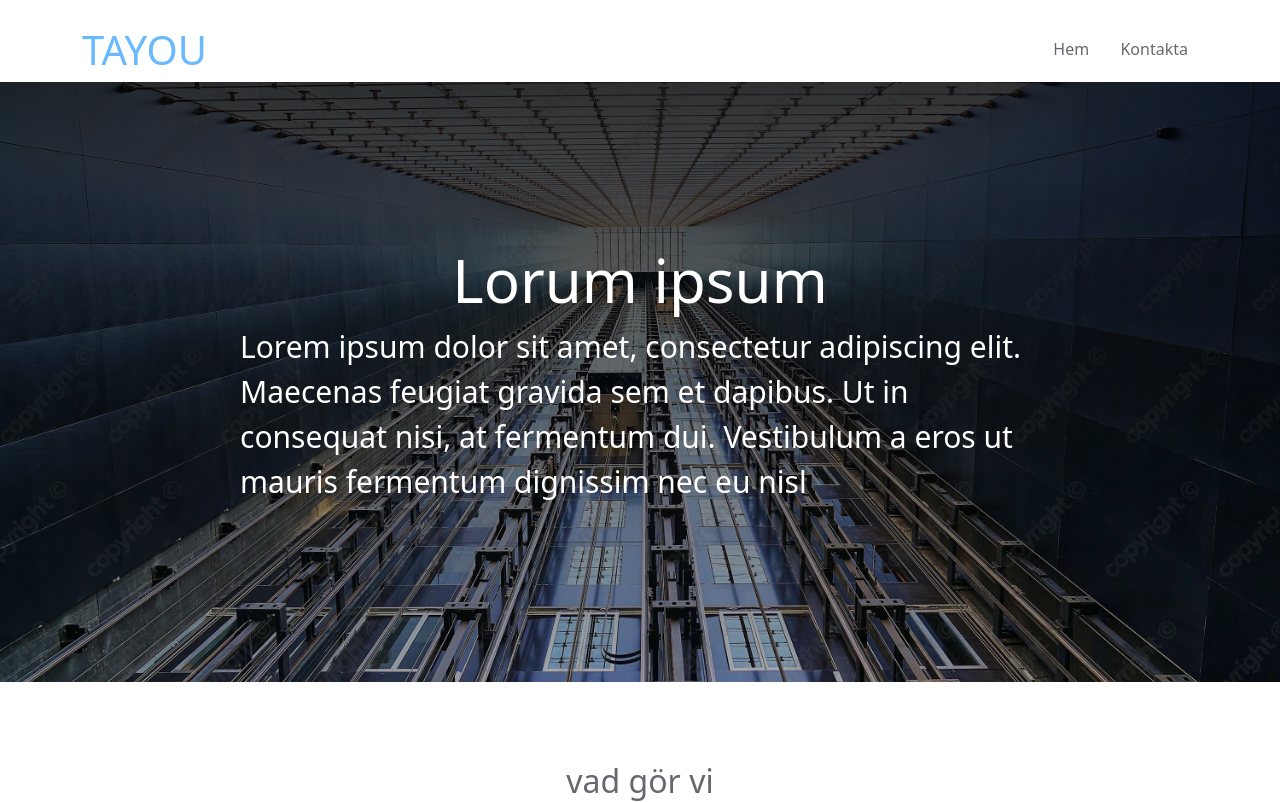
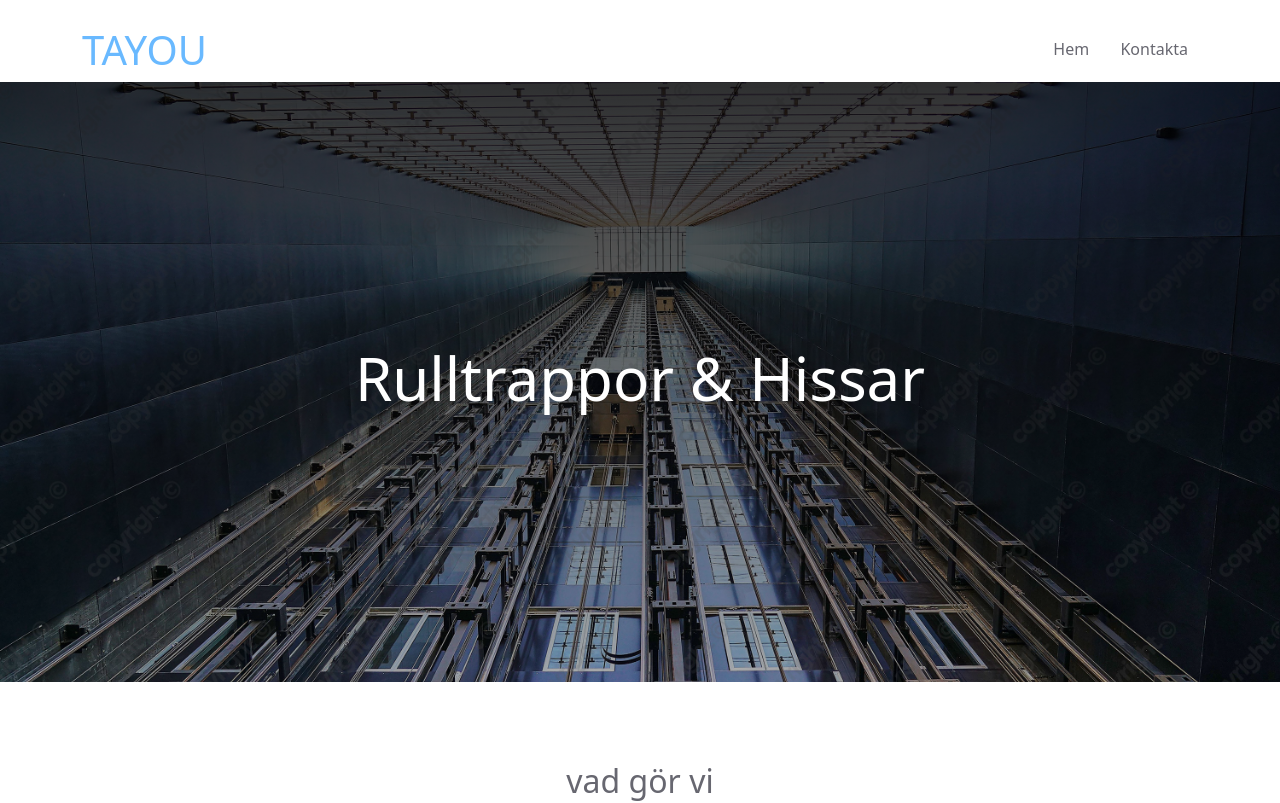
Before and after one commit to patrikyo/tayou, a React (Create React App) app: page / in a window 1280 px wide. Shown: the top 803 px of the page. Built offline with nearby package versions, Linux system fonts and the light colour scheme.

Commit message:
Removes unecessary paragraph

```diff
--- a/src/hero/Hero.js
+++ b/src/hero/Hero.js
@@ -1,15 +1,10 @@
 import "./Hero.css";
 function Hero() {
   return (
-    <div class="hero__container">
-      <div class="container">
-        <div class="hero__text-container">
-          <h2 class="hero__header">Lorum ipsum</h2>
-          <p class="hero__text">
-            Lorem ipsum dolor sit amet, consectetur adipiscing elit. Maecenas
-            feugiat gravida sem et dapibus. Ut in consequat nisi, at fermentum
-            dui. Vestibulum a eros ut mauris fermentum dignissim nec eu nisl
-          </p>
+    <div className="hero__container">
+      <div className="container">
+        <div className="hero__text-container">
+          <h2 className="hero__header">Rulltrappor & Hissar</h2>
         </div>
       </div>
     </div>
```
